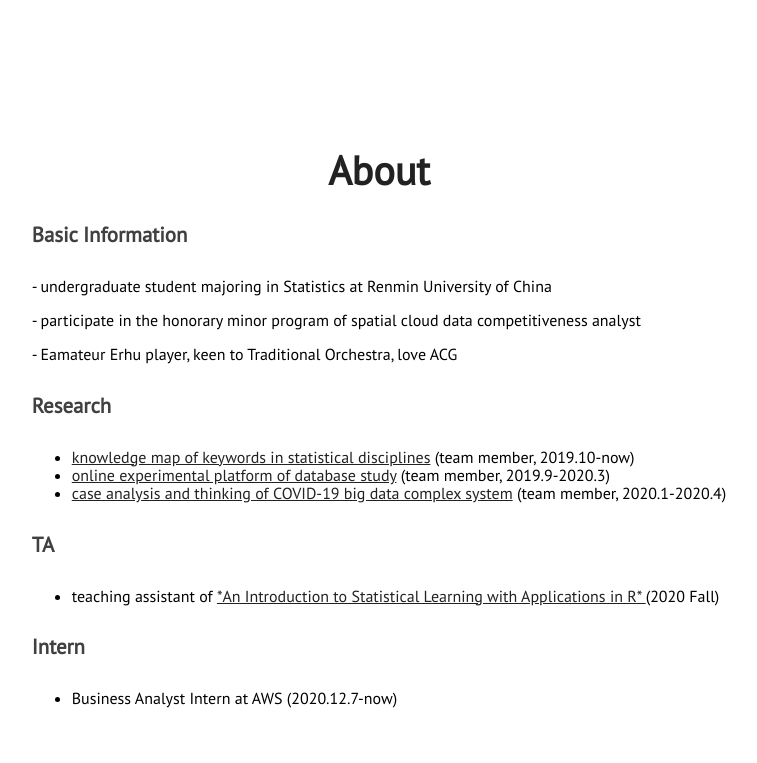
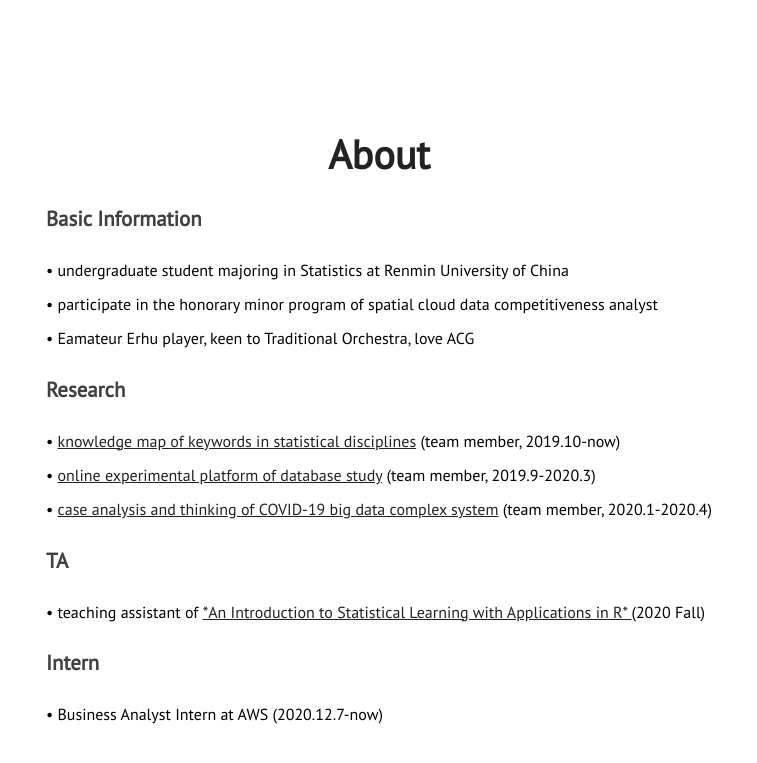
Before and after one commit to ZhitongXu/ZhitongXu.github.io, a Jekyll site: the page built from index.html, in a window 1280 px wide and 900 px high, scrolled down 995 px. Shown: the top 763 px of the window, without its empty margins (261-1018 px from the left). Built offline with Jekyll 4.4.1, drawn with Linux system fonts in a browser that asks for light colours; nearby versions of some CDN libraries.

Commit message:
Update about.html

```diff
--- a/_includes/about.html
+++ b/_includes/about.html
@@ -4,29 +4,23 @@
             <div class="section-heading">About</div>
             <p class="paragraph-text justify-text">
                 <b>Basic Information</b>
-                    <p> - undergraduate student majoring in Statistics at Renmin University of China</p>
-                    <p> - participate in the honorary minor program of spatial cloud data competitiveness analyst</p>
-                    <p> - Eamateur Erhu player, keen to Traditional Orchestra, love ACG</p>
+                    <p>     &bull;  undergraduate student majoring in Statistics at Renmin University of China</p>
+                    <p>     &bull;  participate in the honorary minor program of spatial cloud data competitiveness analyst</p>
+                    <p>     &bull;  Eamateur Erhu player, keen to Traditional Orchestra, love ACG</p>
             </p>
             <p class="paragraph-text justify-text">
                 <b>Research</b>
-                <ul>
-                    <li><a href="http://175.24.105.22:8091/home/">knowledge map of keywords in statistical disciplines</a> (team member, 2019.10-now)</li>
-                    <li><a href="https://sql.ruc.edu.cn">online experimental platform of database study</a> (team member, 2019.9-2020.3)</li>
-                    <li><a href="https://mp.weixin.qq.com/s/af7nYVdXJabzmCdAyCKppQ">case analysis and thinking of COVID-19 big data complex system</a> (team member, 2020.1-2020.4)
-                </ul>
+                    <p>     &bull;  <a href="http://175.24.105.22:8091/home/">knowledge map of keywords in statistical disciplines</a> (team member, 2019.10-now)</p>
+                    <p>     &bull;  <a href="https://sql.ruc.edu.cn">online experimental platform of database study</a> (team member, 2019.9-2020.3)</p>
+                    <p>     &bull;  <a href="https://mp.weixin.qq.com/s/af7nYVdXJabzmCdAyCKppQ">case analysis and thinking of COVID-19 big data complex system</a> (team member, 2020.1-2020.4)</p>
             </p>
             <p class="paragraph-text justify-text">
                 <b>TA</b>
-                <ul>
-                    <li>teaching assistant of <a href="https://github.com/ruc-nonpara-statistic/DataScience"> *An Introduction to Statistical Learning with Applications in R* </a> (2020 Fall)</li>
-                </ul>
+                    <p>     &bull;  teaching assistant of <a href="https://github.com/ruc-nonpara-statistic/DataScience"> *An Introduction to Statistical Learning with Applications in R* </a> (2020 Fall)</p>
             </p>
             <p class="paragraph-text justify-text">
                 <b>Intern</b>
-                <ul>
-                    <li>Business Analyst Intern at AWS (2020.12.7-now)</li>
-                </ul>
+                    <p>     &bull;  Business Analyst Intern at AWS (2020.12.7-now)</p>
             </p>
         </div>
     </section>
```
